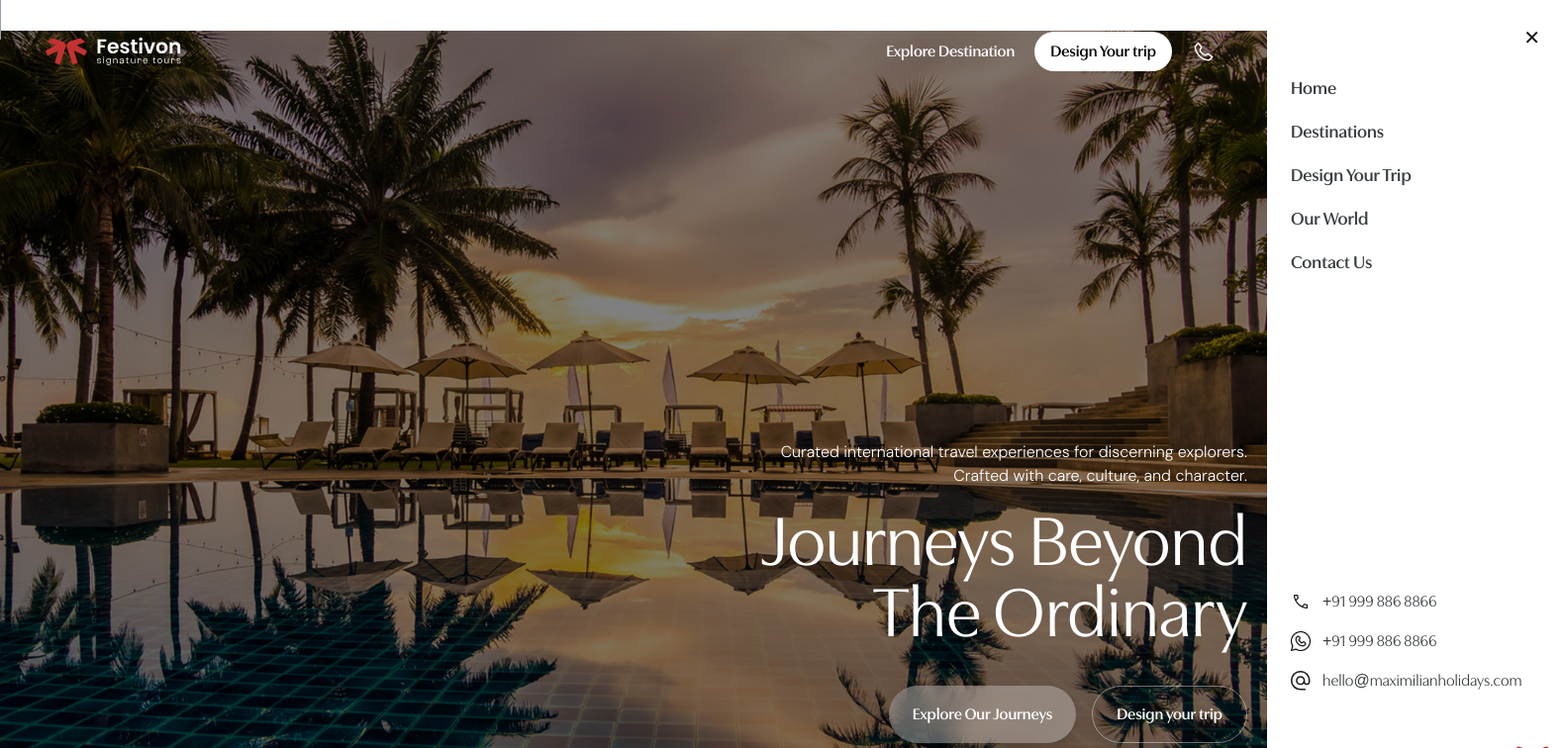
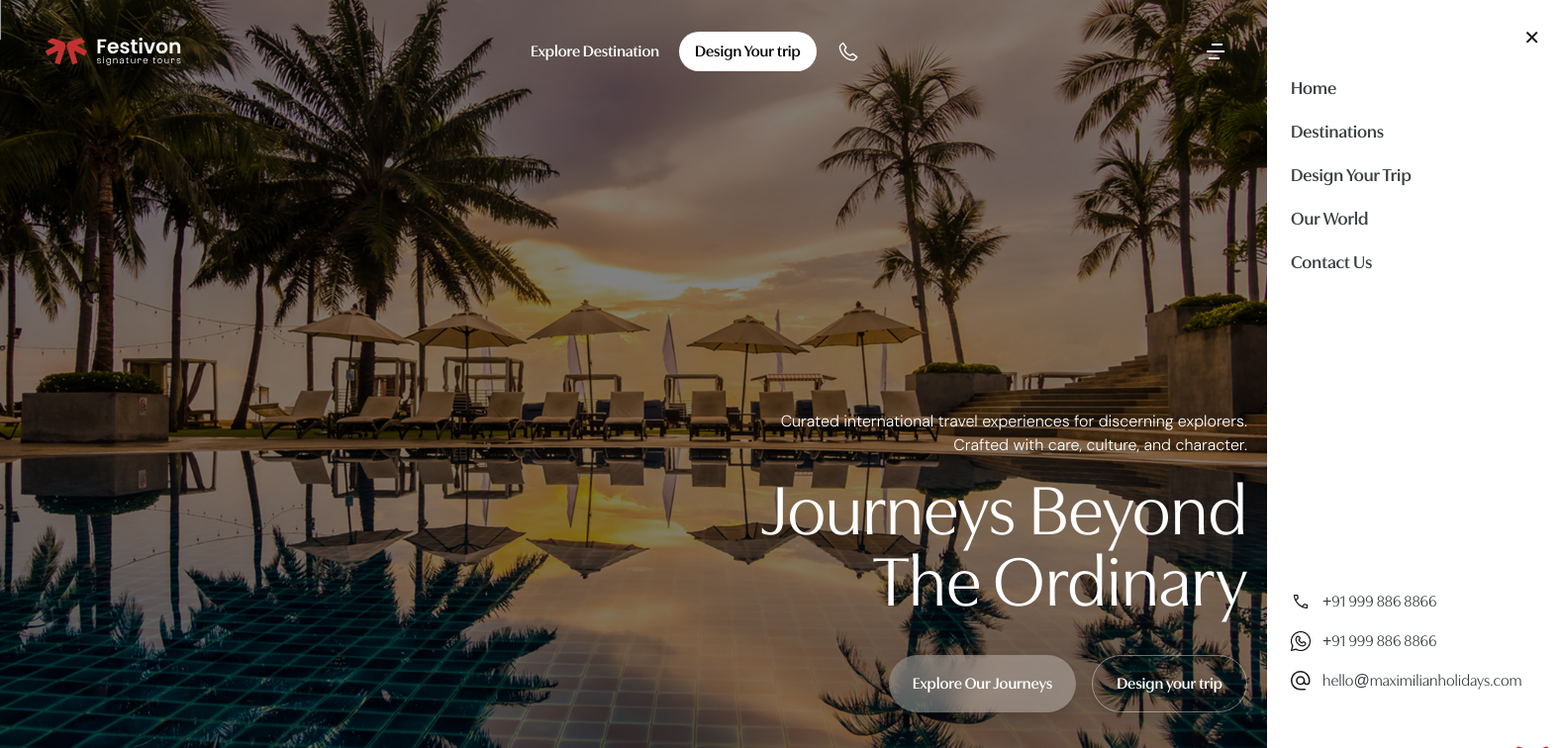
Before and after one commit to teamlead-glitch/maximillian-frontend, a Next.js app: page / in a window 1280 px wide. Shown: the top 756 px of the page at 99% size, 1580 px wide, since content can reach past the window. Built offline with nearby package versions, Linux system fonts and the light colour scheme; a web font is replaced by a local one.

Commit message:
top menu possition update

```diff
--- a/src/components/common/header/TopMenu.tsx
+++ b/src/components/common/header/TopMenu.tsx
@@ -72,7 +72,7 @@ export default function TopMenu(){
 
     return(
         <>
-        <SideBar />
+
 
           <div
                     className="absolute top-0 left-1/2 -translate-x-1/2
@@ -183,6 +183,9 @@ export default function TopMenu(){
                     </div>
 
 
+                     <SideBar />
+
+
 
                 </div>
         </>
```
